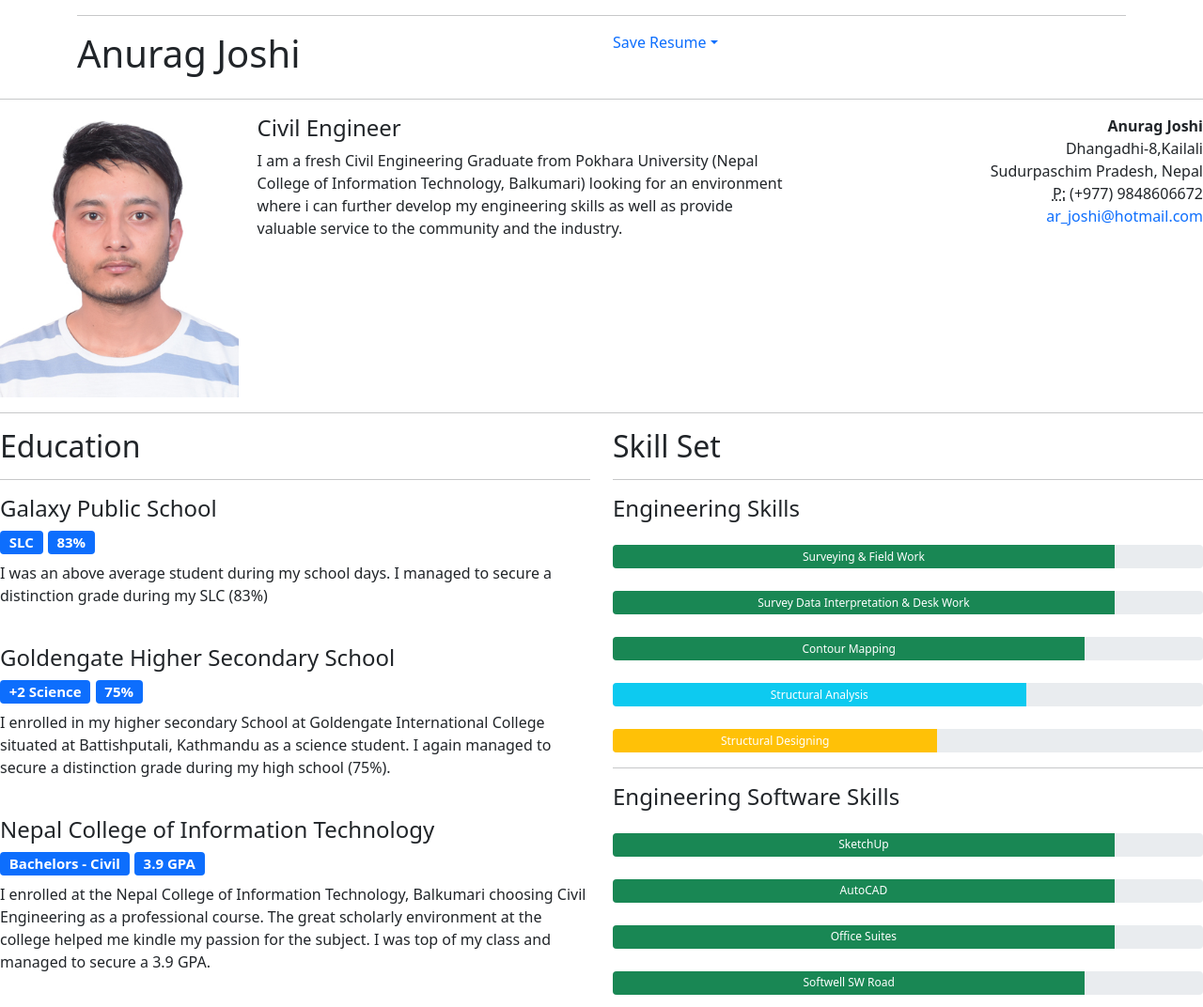
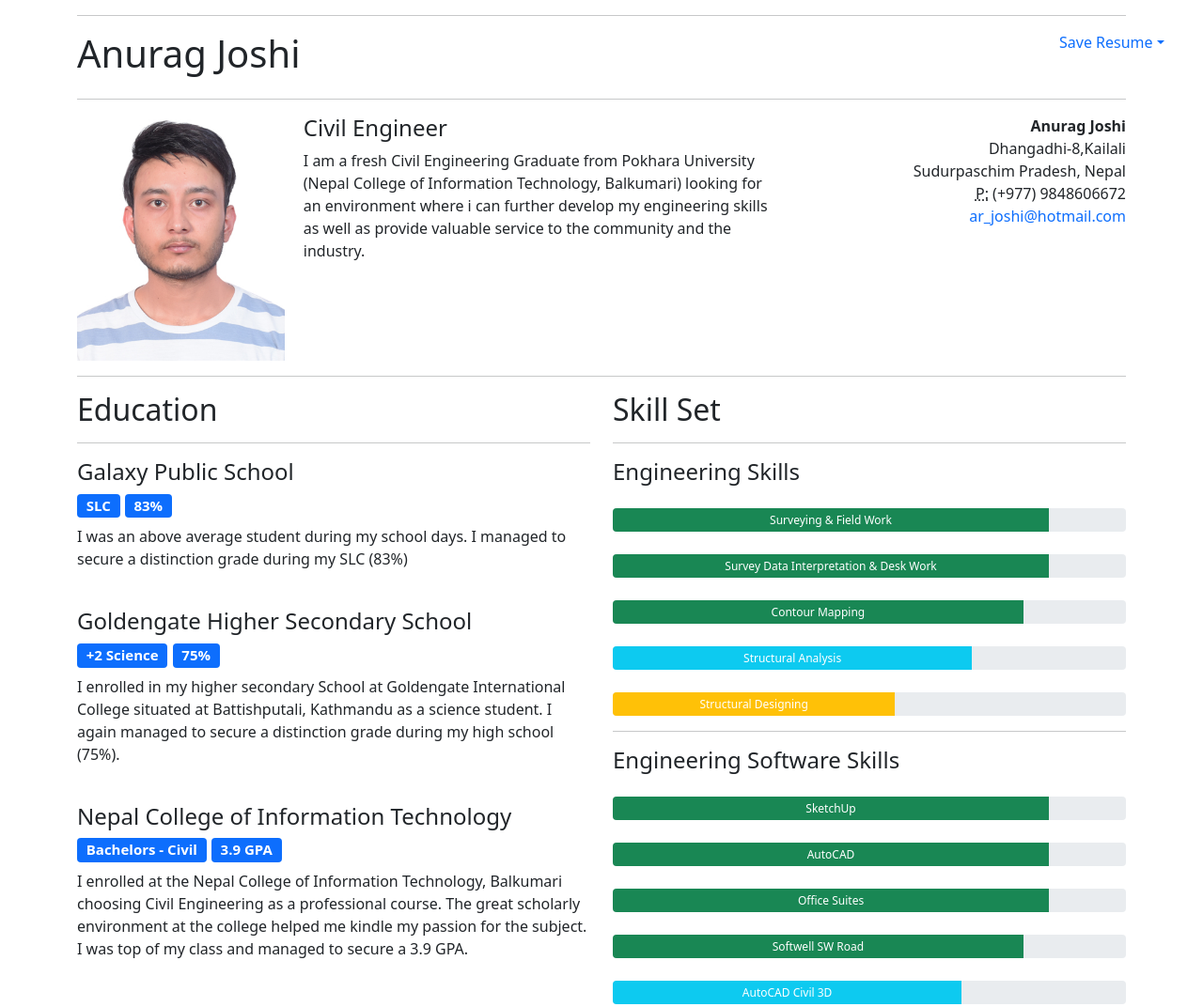
Before and after one commit to anuragJo/anuragjoshi.com.np, a plain HTML site: page index.html in a window 1280 px wide. Shown: the top 1072 px of the page at 94% size. Drawn offline with Linux system fonts and the light colour scheme.

Commit message:
Update index.html

```diff
--- a/index.html
+++ b/index.html
@@ -9,13 +9,13 @@
     <link href="css/bootstrap.css" rel="stylesheet">
   </head>
   <body>
-    <div class="container align-end">
+    <div class="container">
       <hr>
       <div class="row">
-        <div class="col">
+        <div class="col-11">
           <h1>Anurag Joshi</h1>
         </div>
-        <div class="col">
+        <div class="col-1">
 
 			  <a href="#" class="dropdown-toggle" data-bs-toggle="dropdown" aria-expanded="false">Save Resume</a>
 			 <div class="dropdown-menu" aria-labelledby="dropdownMenuLink">
@@ -24,7 +24,6 @@
 			</div>
 			</div>
         </div>
-      </div>
       <hr>
       <div class="row">
 		  <div class="col-md-8 col-12 me-md-auto">
@@ -197,13 +196,14 @@
             <li>Building Project: First measuring and then Modelling an Existing Building (Block-B, NCIT College) in AutoCAD.</li>
             <li>Water Supply Project: Studying and report preparation on Dhulikhel Water Supply Project.</li>
             <li>Hydropower Project: Studying and report preparation on Puwa Khola-1 Hydropower Project</li>
-			<li>Road Project: Studying and report preparation on Koteshwor Kalanki Ring Road</li>
+			      <li>Road Project: Studying and report preparation on Koteshwor Kalanki Ring Road</li>
           </ul>
         </div>
       </div>
       <hr>
       <h2>Portfolio</h2>
       <hr>
+    </div>
     <div id="portfolioCarousel" class="carousel slide" data-bs-ride="carousel">
   <div class="carousel-indicators">
     <button type="button" data-bs-target="#portfolioCarousel" data-bs-slide-to="0" class="active" aria-current="true" aria-label="Slide 1"></button>
@@ -223,8 +223,6 @@
   </div>
   </div>
     <hr>
-</div>
-
     <!-- needed for bootstrap -->
     <script src="js/bootstrap/bootstrap.bundle.js"></script>
   </body>
```
